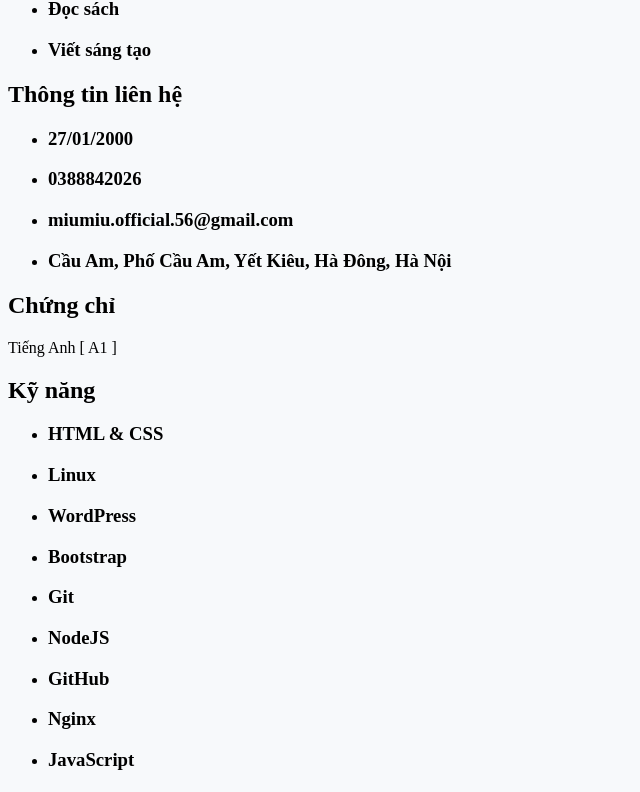
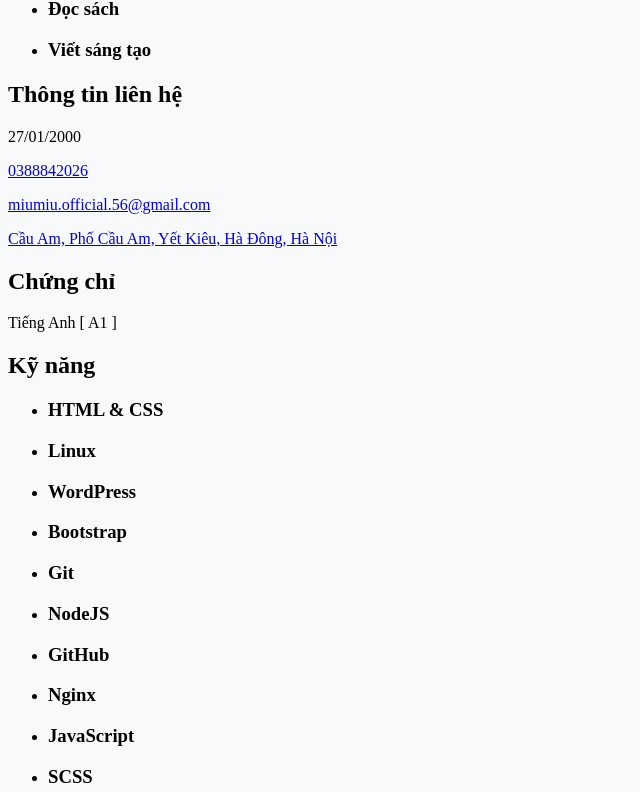
Before and after one commit to tuanductran/cv, a Vue app: page / in a window 1280 px wide. Shown: the part 833-1625 px from the top of the page, without its empty margins (0-640 px from the left). Built offline with nearby package versions, Linux system fonts and the light colour scheme.

Commit message:
Show coverletter

```diff
--- a/src/assets/data/infos.json
+++ b/src/assets/data/infos.json
@@ -17,7 +17,6 @@
       "intro": {
          "avatar": "tuanductran.jpg",
          "fullname": "Trần Tuấn Đức",
-
          "links": {
             "github": "https://github.com/tuanducdesign/",
             "codepen": "https://codepen.com/tuanducdesign/"
@@ -47,13 +46,6 @@
             "- Đam mê ngành IT từ lúc còn là học sinh.",
             "- Là một người điềm tĩnh, thích ứng nhanh với môi trường mới, không ngại khó khăn, hứng thú trong việc tìm ra hướng giải quyết cho vấn đề."
          ],
-
-         "contacts": {
-            "birthday": "27/01/2000",
-            "phone": "0388842026",
-            "email": "miumiu.official.56@gmail.com",
-            "address": "Cầu Am, Phố Cầu Am, Yết Kiêu, Hà Đông, Hà Nội"
-         },
 
          "contactinfo_birthday": [
             "27/01/2000"
@@ -104,7 +96,7 @@
       "coverletter": {
          "content": [
             "Em chào các anh, các chị tại công ty, em được biết công ty mình đang cần tuyển vị trí thực tập sinh Front End. Em mong muốn được thử sức mình trong môi trường làm việc hết sức năng động của công ty. Với trình độ và kinh nghiệm hiện có, em tự tin có thể đảm nhiệm tốt vai trò này tại công ty.",
-            "Như đã đề cập trong CV của mình, em đã có nhiều kinh nghiệm làm việc với VueJS. Ngoài ra, em còn có kinh nghiệm về hệ điều hành Linux trong suốt thời gian làm việc với hệ điều hành Linux, em đã học hỏi và tìm hiểu khá nhiều về hệ thống của Linux, Bảo mật, cấu hình các projects lên máy chủ Nginx và Apache. Em hoàn toàn tự tin với vốn kiến thức về lĩnh vực tối ưu và bảo mật Server Linux của mình.",
+            "Như đã đề cập ở phần đầu trong CV, em đã có nhiều kinh nghiệm làm việc với VueJS. Ngoài ra, em còn có kinh nghiệm về hệ điều hành Linux trong suốt thời gian sử dụng và làm việc với hệ điều hành Linux, em đã học hỏi và tìm hiểu khá nhiều về hệ thống của Linux, cách bảo mật trên Linux, cách cấu hình các project lên máy chủ Nginx và Apache. Em hoàn toàn tự tin với vốn kiến thức về lĩnh vực tối ưu và bảo mật Server Linux của mình.",
             "Thêm vào đó, em tin rằng đó là những nền tảng quý báu để em có thể hiểu rõ và đáp ứng tốt nhu cầu của công ty.",
             "Cám ơn các anh, các chị đã dành thời gian quý báu của mình để xem xét thư xin việc này. Em rất mong các anh, các chị tại công ty có thể sắp xếp một cuộc phỏng vấn để em có thể trình bày rõ hơn về bản thân mình cũng như tìm hiểu thêm các yêu cầu chi tiết cho vị trí thực tập sinh Front End này."
          ]
@@ -134,7 +126,7 @@
             "jobtitle": "Thực tập",
             "company": "FPT Polytechnic",
             "tasks": [
-               "- Xây dựng một website bán hàng cơ bản với PHP và Mysql.",
+               "- Xây dựng một website bán hàng cơ bản với PHP và MySQL.",
                "- Hỗ trợ nhóm sinh viên trường FPT Polytechnic sửa các lỗi liên quan đến bảo mật trên mã nguồn Laravel.",
                "- Xây dựng thêm một số chức năng cho web bán hàng."
             ]
--- a/src/layouts/AppContainer/index.vue
+++ b/src/layouts/AppContainer/index.vue
@@ -3,6 +3,7 @@
    import About from '../../views/About/index.vue'
    import Experiences from '../../views/Experiences/index.vue'
    import Projects from '../../views/Projects/index.vue'
+   import Coverletter from '../../views/Coverletter/index.vue'
 </script>
 
 <template>
@@ -15,5 +16,7 @@
       <experiences />
       <!-- Projects -->
       <projects />
+      <!-- Coverletter -->
+      <coverletter />
    </main>
 </template>
--- a/src/views/About/index.vue
+++ b/src/views/About/index.vue
@@ -36,7 +36,7 @@
                   Sở thích
                </h2>
                <!-- interest -->
-               <ul class="mt-5 grid grid-cols-2 gap-8">
+               <ul class="mt-5 grid grid-cols-3 gap-8">
                   <template
                      v-for="interest, k in about.interest"
                      :key="`interest-${ k }`"
@@ -54,17 +54,19 @@
                <h2 class="text-main-color font-bold mb-5">
                   Thông tin liên hệ
                </h2>
-               <!-- contacts list -->
-               <ul class="mt-5 grid grid-cols-2 gap-8">
-                  <template
-                     v-for="contacts, k in about.contacts"
-                     :key="`contacts-${ k }`"
-                  >
-                     <!-- Single contacts -->
-                     <contacts :contacts="contacts" />
-                     <!-- End Single contacts -->
-                  </template>
-               </ul>
+               <!-- contacts info -->
+               <p class="leading-relaxed mb-4 last:mb-0 text-color-body dark:text-white" v-for="contactinfo_birthday, k in about.contactinfo_birthday" :key="`contactinfo_birthday-${ k }`">
+                  {{ contactinfo_birthday }}
+               </p>
+               <p class="leading-relaxed mb-4 last:mb-0 text-color-body dark:text-white" v-for="contactinfo_phone, k in about.contactinfo_phone" :key="`contactinfo_phone-${ k }`">
+                  <a :href="`tel:${ contactinfo_phone }`">{{ contactinfo_phone }}</a>
+               </p>
+               <p class="leading-relaxed mb-4 last:mb-0 text-color-body dark:text-white" v-for="contactinfo_email, k in about.contactinfo_email" :key="`contactinfo_email-${ k }`">
+                  <a :href="`mailto:${ contactinfo_email }`">{{ contactinfo_email }}</a>
+               </p>
+               <p class="leading-relaxed mb-4 last:mb-0 text-color-body dark:text-white" v-for="contactinfo_address, k in about.contactinfo_address" :key="`contactinfo_address-${ k }`">
+                  <a :href="`https://www.google.com.vn/search?q=${ contactinfo_address }`" target="_blank">{{ contactinfo_address }}</a>
+               </p>
                <!-- End skills list -->
                <!-- Certificate -->
                <h2 class="text-main-color font-bold mb-5">
```
Also changed, not shown: public/ads.txt (deleted).
